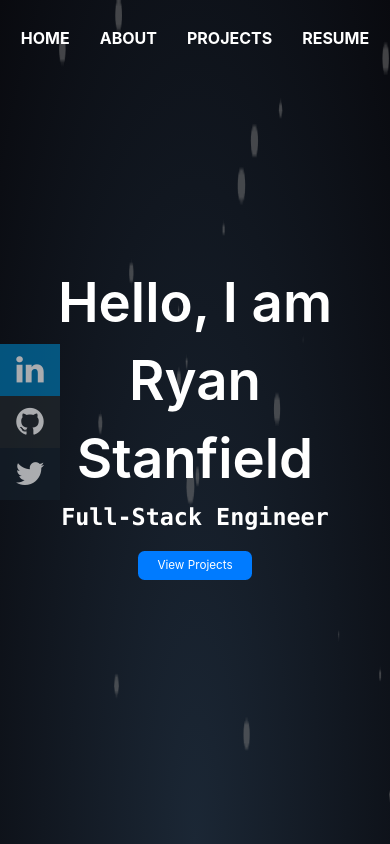
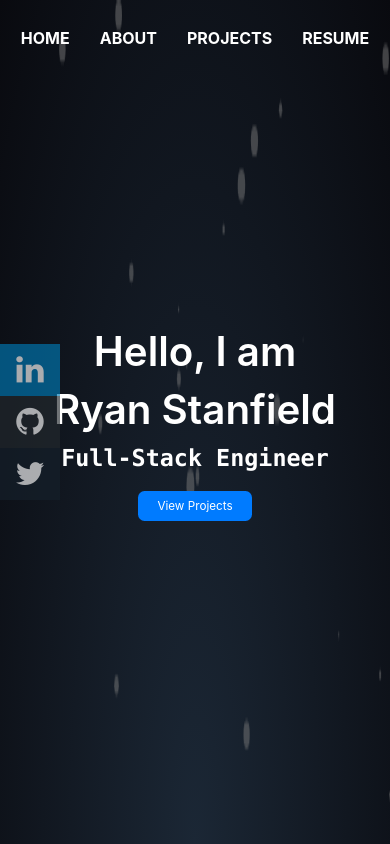
Before and after one commit to RyanCS2341/portfolio, a React (Create React App) app: page / in a window 390 px wide. Shown: the top 844 px of the page. Built offline with nearby package versions, Linux system fonts and the light colour scheme.

Commit message:
update font-size

```diff
--- a/src/index.css
+++ b/src/index.css
@@ -266,6 +266,7 @@ code {
 @media (max-width: 768px) {
 	.main-message {
 		width: 75%;
+		font-size: 62px;
 	}
 }
 
```
